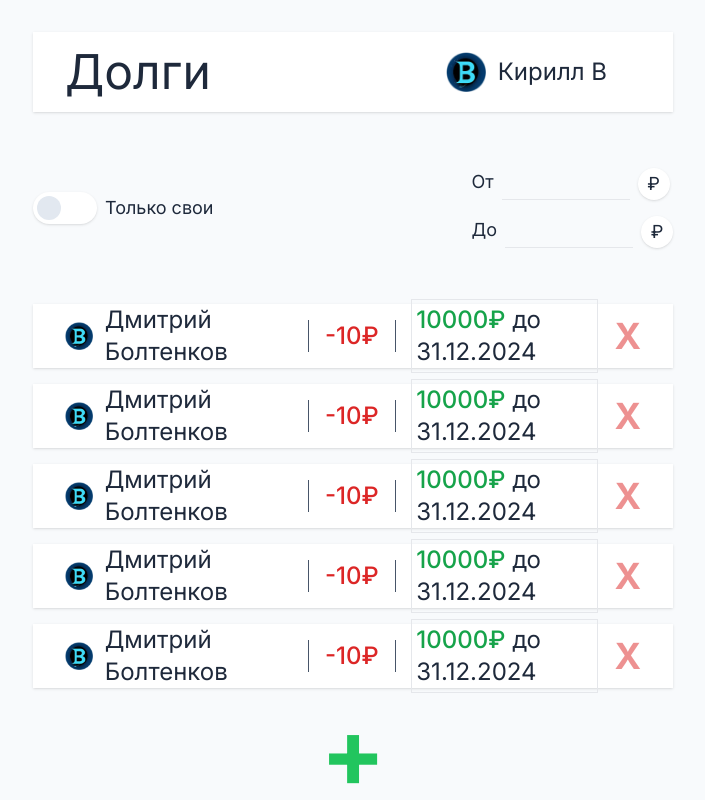
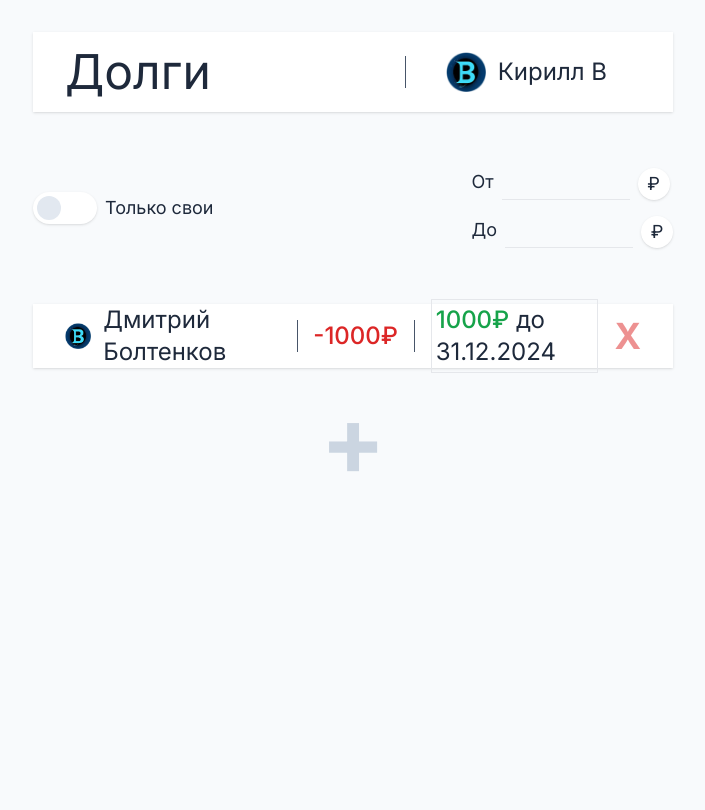
Before and after one commit to Dovarian/Debts, a Next.js app: page / in a window 1280 px wide. Shown: the whole page, without its empty margins (287-992 px from the left). Built offline with nearby package versions, Linux system fonts and the light colour scheme.

Commit message:
add basic logic

```diff
--- a/components/header/header.jsx
+++ b/components/header/header.jsx
@@ -7,7 +7,7 @@ export function Header() {
         <div className="bg-white w-2/4 p-4 px-8 border-gray-500 shadow flex justify-between items-center">
             <div className="text-5xl">Долги</div>
             <div className="flex items-center gap-10">
-                <VertLine height="24" />
+                <VertLine height="8" />
                 <User src={avatarSrc} name="Кирилл В" variability={false} />
             </div>
         </div>
--- a/components/main/main.jsx
+++ b/components/main/main.jsx
@@ -1,19 +1,38 @@
 import { Debt } from "./ui/debt";
 import { Filter } from "./ui/filter";
+import { useDebts } from "./use-debts";
+import avatarSrc from "../../imgs/avatar.png";
 
 export function Main() {
+    const { debtsList, addDebt, delDebt } = useDebts();
+
     return (
         <div className="w-2/4 flex flex-col gap-14">
             <div>
                 <Filter />
             </div>
-            <div className="flex flex-col gap-4 justify-center items-center">
-                <Debt />
-                <Debt />
-                <Debt />
-                <Debt />
-                <Debt />
-                <span className="select-none cursor-pointer font-bold text-8xl text-green-500">+</span>
+            <div className="flex flex-col gap-6 justify-center items-center">
+                {debtsList.map((debt, i) => {
+                    return (
+                        <>
+                            <Debt debt={debt} key={i} delDebt={delDebt} id={i} />
+                        </>
+                    );
+                })}
+                <span
+                    className="select-none cursor-pointer font-bold text-8xl text-slate-300 hover:text-slate-400 transition"
+                    onClick={() =>
+                        addDebt({
+                            avatar: avatarSrc,
+                            name: "Дима Болтенков",
+                            total: -10000,
+                            debtsList: [{ debt: 1000, date: "31.12.2024" }],
+                            id: 0,
+                        })
+                    }
+                >
+                    +
+                </span>
             </div>
         </div>
     );
--- a/components/main/ui/debt.jsx
+++ b/components/main/ui/debt.jsx
@@ -1,20 +1,21 @@
 import { User } from "./../../uikit/user";
-import avatarSrc from "./../../../imgs/avatar.png";
 import { VertLine } from "../../uikit/vert-line";
 
-// Из объекта user будем получать данные
-
-export function Debt({ user }) {
+export function Debt({ debt, delDebt, id }) {
     return (
         <div className="bg-white shadow p-8 w-full h-14 text-2xl flex items-center gap-4 group/debt">
-            <User src={avatarSrc} name="Дмитрий Болтенков" variability={true} />
+            <User src={debt.avatar} name="Дмитрий Болтенков" variability={true} />
             <VertLine height="8" />
-            <div className="font-medium text-red-600">-10₽</div>
+            <div className="font-medium text-red-600">{debt.total}₽</div>
             <VertLine height="8" />
             <div className="border p-1 cursor-pointer select-none">
-                <span className="font-medium text-green-600">10000₽</span> до 31.12.2024
+                <span className="font-medium text-green-600">{debt.debtsList[0].debt}₽</span> до{" "}
+                {debt.debtsList[0].date}
             </div>
-            <div className="text-4xl font-bold text-red-600 select-none cursor-pointer ml-auto opacity-50 group-hover/debt:opacity-100 transition">
+            <div
+                className="text-4xl font-bold text-red-600 select-none cursor-pointer ml-auto opacity-50 group-hover/debt:opacity-100 transition"
+                onClick={() => delDebt(id)}
+            >
                 X
             </div>
         </div>
--- /dev/null
+++ b/components/main/use-debts.js
@@ -0,0 +1,16 @@
+import { useState } from "react";
+import { debts } from "../../constants/debts";
+
+export function useDebts() {
+    const [debtsList, setDebts] = useState(debts);
+    const addDebt = (debt) => {
+        setDebts((lastDebts) => [...lastDebts, debt]);
+    };
+    const delDebt = (id) => {
+        console.log(id);
+
+        setDebts((lastDebts) => lastDebts.filter((_, i) => i != id));
+    };
+
+    return { debtsList, addDebt, delDebt };
+}
--- a/components/uikit/vert-line.jsx
+++ b/components/uikit/vert-line.jsx
@@ -1,3 +1,3 @@
 export function VertLine({ height }) {
-    return <div className={`w-px h-${height} bg-slate-600`} />;
+    return <div className={`w-px h-${String(height)} bg-slate-600`} />;
 }
--- /dev/null
+++ b/constants/debts.js
@@ -0,0 +1,10 @@
+import avatarSrc from "../imgs/avatar.png";
+
+export const debts = [
+    {
+        avatar: avatarSrc,
+        name: "Дима Болтенков",
+        total: -1000,
+        debtsList: [{ debt: 1000, date: "31.12.2024" }],
+    },
+];
--- a/pages/_app.jsx
+++ b/pages/_app.jsx
@@ -4,7 +4,7 @@ import { Inter } from "next/font/google";
 const inter = Inter({ subsets: ["latin", "cyrillic"] });
 export default function App({ Component, pageProps }) {
     return (
-        <div className={clsx(inter.className, "text-slate-800 bg-slate-50 h-screen")}>
+        <div className={clsx(inter.className, "text-slate-800")}>
             <Component {...pageProps} />
             <div id="modals"></div>
         </div>
--- a/styles/global.css
+++ b/styles/global.css
@@ -1,3 +1,9 @@
 @tailwind base;
 @tailwind components;
 @tailwind utilities;
+
+@layer base {
+    body {
+        @apply bg-slate-50;
+    }
+}
```
